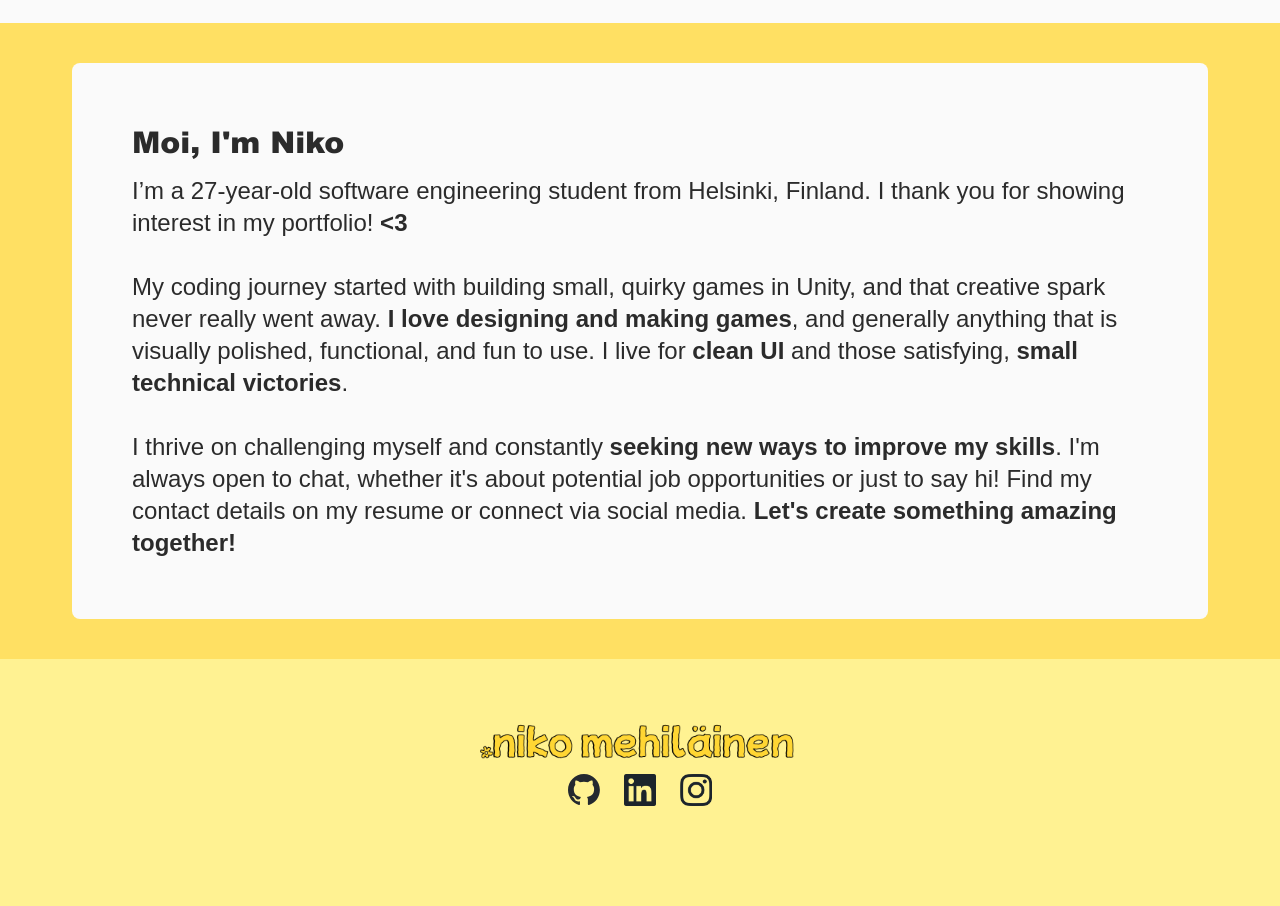
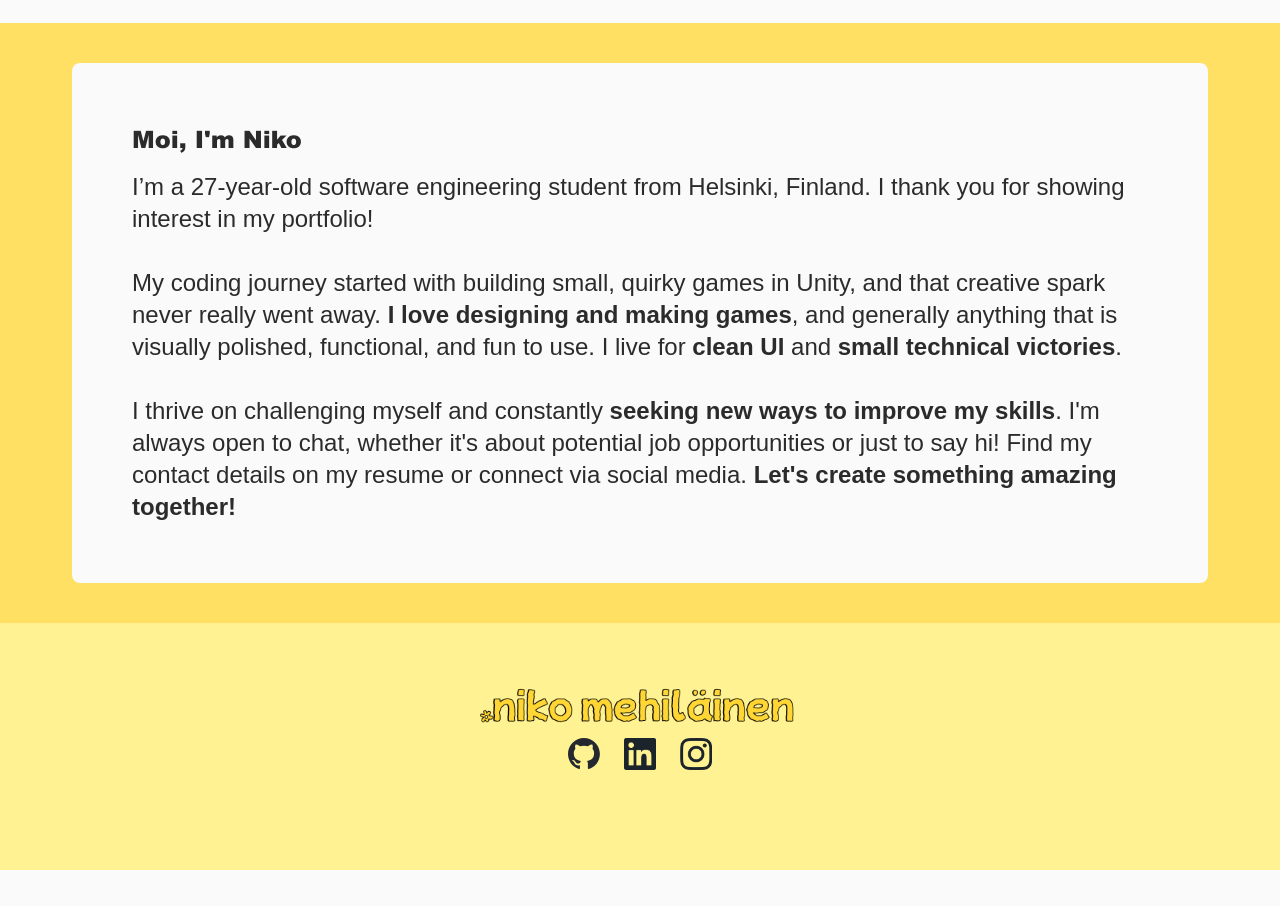
Before and after one commit to mehiis/portfolio-website, a React (Vite) app: page /~nikomeh/portfolio/ in a window 1280 px wide. Shown: the part 2120-3026 px from the top of the page. After the commit the page ends 2990 px from the top, so only its background shows below. Built offline with nearby package versions, Linux system fonts and the light colour scheme.

Commit message:
change text sizes + enhance my.tsx content

```diff
--- a/src/components/Me.tsx
+++ b/src/components/Me.tsx
@@ -8,12 +8,12 @@ const Me = () => {
 
           <div className='p-4 m-4'>
             <div className="bg-[var(--white-color)] w-full rounded-lg flex flex-wrap gap-4 lg:px-15 p-8 md:p-15 lg:p-15">
-                <h3 className="font-[arial-black] lg:text-3xl md:text-3xl text-2xl">Moi, I'm Niko</h3>
-                <p className="text-lg md:text-2xl lg:text-2xl font-[arial]">
+                <h3 className="font-[arial-black] md:text-2xl text-2xl">Moi, I'm Niko</h3>
+                <p className="text-lg md:text-2xl font-[arial]">
 
-                    I’m a {month >= 0 ?  age  : age - 1}-year-old software engineering student from Helsinki, Finland. I thank you for showing interest in my portfolio! <b>&lt;3</b><br/><br/>
+                    I’m a {month >= 0 ?  age  : age - 1}-year-old software engineering student from Helsinki, Finland. I thank you for showing interest in my portfolio!<br/><br/>
 
-                    My coding journey started with building small, quirky games in Unity, and that creative spark never really went away. <b>I love designing and making games</b>, and generally anything that is visually polished, functional, and fun to use. I live for <b>clean UI</b> and those satisfying, <b>small technical victories</b>.
+                    My coding journey started with building small, quirky games in Unity, and that creative spark never really went away. <b>I love designing and making games</b>, and generally anything that is visually polished, functional, and fun to use. I live for <b>clean UI</b> and <b>small technical victories</b>.
 
                     <br/><br/>
 
--- a/src/views/Article.tsx
+++ b/src/views/Article.tsx
@@ -21,7 +21,7 @@ const Article = () => {
                   <h2 className="text-xl font-semibold mb-2">{chapter.title}</h2>
 
                   {chapter.paragraphs.map((paragraph, pIndex) => (
-                    <p key={pIndex} className="text-base font-[arial] mb-8 text-gray-700">{paragraph}</p>
+                    <p key={pIndex} className="text-xl md:text-2xl font-[arial] mb-8 text-gray-700">{paragraph}</p>
                   ))}
 
                   {chapter.image &&
```
